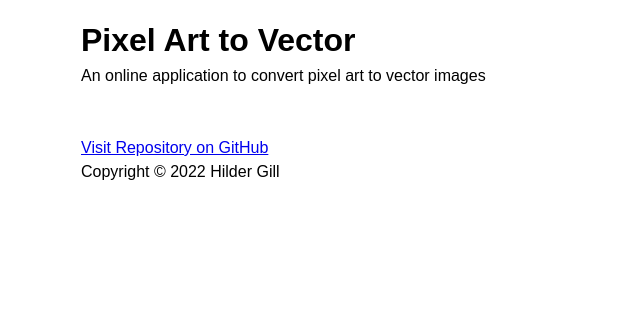
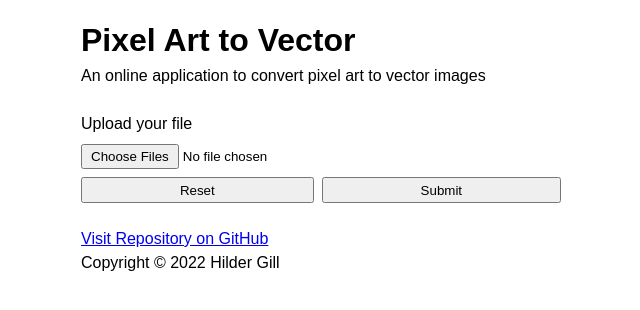
Before and after one commit to hilde801/pixel-art-to-vector, a React (Vite) app: page / in a window 1280 px wide. Shown: the top 310 px of the page, without its empty margins (319-959 px from the left). Built offline with nearby package versions, Linux system fonts and the light colour scheme.

Commit message:
Re-added the elements

```diff
--- a/src/components/appcomponent/index.tsx
+++ b/src/components/appcomponent/index.tsx
@@ -4,15 +4,11 @@
 */
 
 import { FC, useState } from "react";
-/* import Vector from "../../lib/vector"; */
 import { FooterComponent } from "../footercomponent";
 import { HeaderComponent } from "../headercomponent";
 import { MainForm, OnSubmitMainForm } from "../mainform";
-/* import Task from "../../lib/task"; */
-import { useTranslation } from "react-i18next";
-import { TasksContext } from "../../contexts/taskscontext";
-import { renderToStaticMarkup } from "react-dom/server";
-/* import { OutputComponent } from "../outputcomponent"; */
+
+type Status = "Ready" | "Working" | "Finished";
 
 export const AppComponent: FC = () => {
 	/* const [tasks, setTasks] = useState<Task[]>([]);
@@ -53,6 +49,14 @@ export const AppComponent: FC = () => {
 		</TasksContext.Provider>
 	); */
 
+	const onSubmitMainForm: OnSubmitMainForm = async (files: File[]) => {
+		/** @Todo Add something here later */
+		/** @Todo Add something here later */
+		/** @Todo Add something here later */
+	};
+
+	const [status, setStatus] = useState<Status>("Ready");
+
 	return (
 		<>
 			<HeaderComponent />
@@ -61,6 +65,8 @@ export const AppComponent: FC = () => {
 				{/** @Todo Add something here later */}
 				{/** @Todo Add something here later */}
 				{/** @Todo Add something here later */}
+
+				{status == "Ready" && <MainForm onSubmit={onSubmitMainForm} />}
 			</main>
 
 			<FooterComponent />
```
